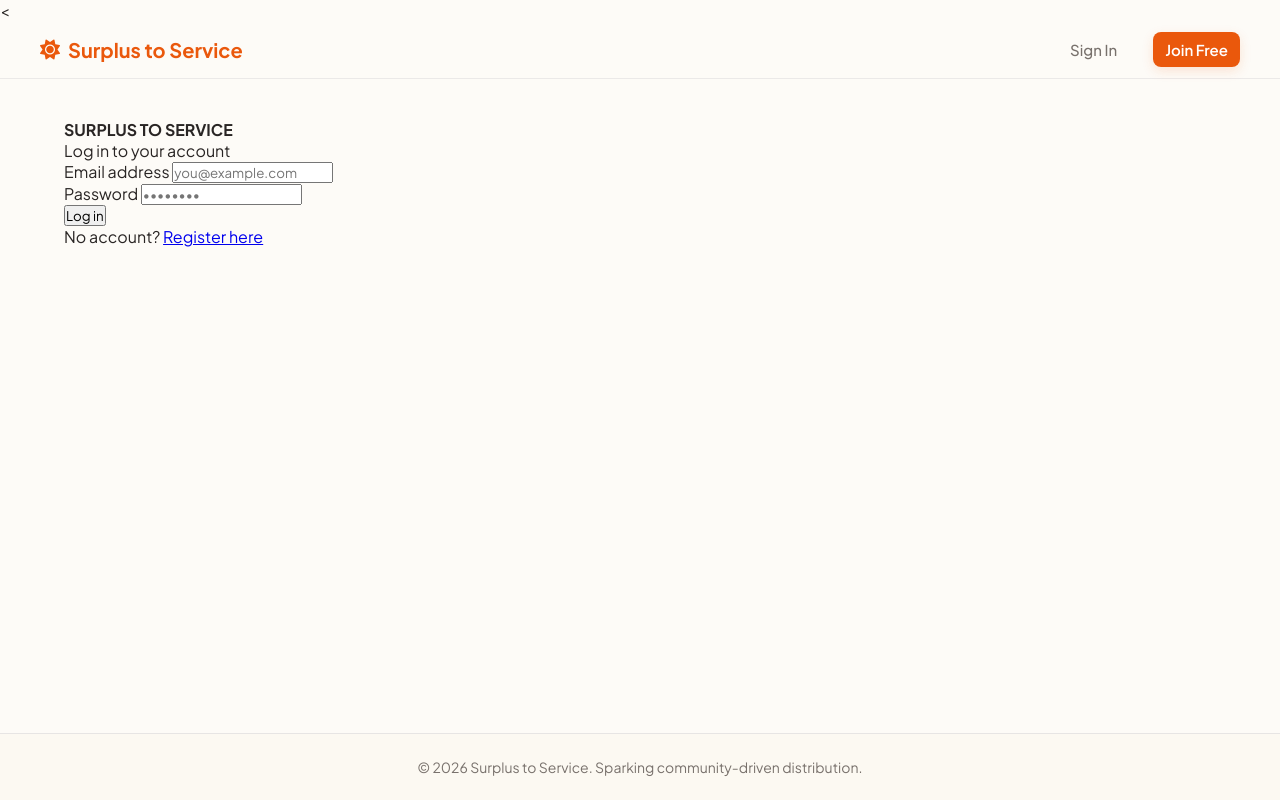
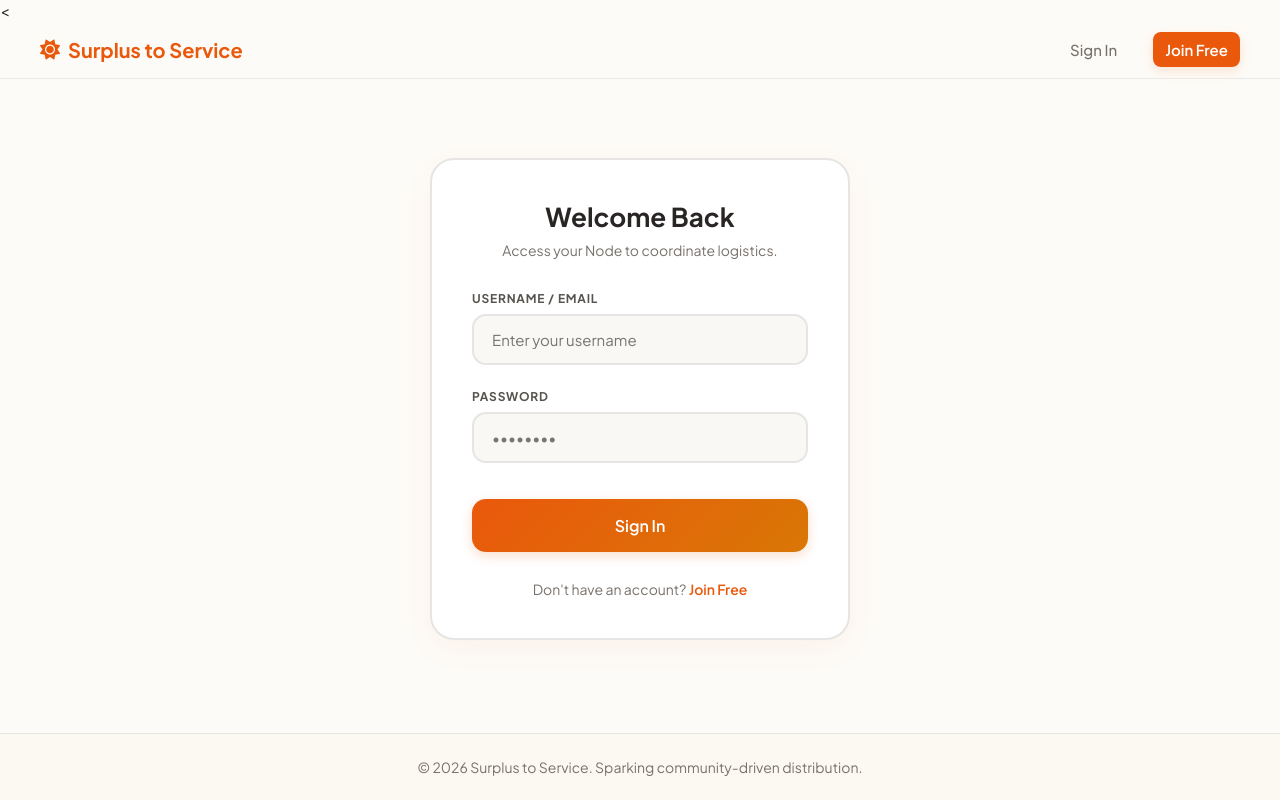
Before and after one commit to smbhargavi25ds-max/SURPLUS-TO-SERVICE, a Flask app: page /login in a window 1280 px wide. Run offline with Flask 3, Linux system fonts and the light colour scheme.

Commit message:
style: deploy interactive focus states and entry transitions to login interface

```diff
--- a/templates/login.html
+++ b/templates/login.html
@@ -1,31 +1,160 @@
-{% extends 'base.html' %}
-{% block title %}— Login{% endblock %}
+{% extends "base.html" %}
+
+{% block title %}Sign In - Surplus to Service{% endblock %}
+
 {% block content %}
-<div class="row justify-content-center mt-5">
-  <div class="col-md-4">
-    <div class="text-center mb-4">
-      <span class="brand-icon-lg"><i class="bi bi-arrow-repeat"></i></span>
-      <h4 class="fw-semibold mt-2">SURPLUS TO SERVICE</h4>
-      <p class="text-muted small">Log in to your account</p>
+<style>
+    /* Keyframe for smooth entry fade-in animation */
+    @keyframes fadeInUp {
+        from {
+            opacity: 0;
+            transform: translateY(20px);
+        }
+        to {
+            opacity: 1;
+            transform: translateY(0);
+        }
+    }
+
+    /* Full-viewport Centering Wrapper */
+    .login-wrapper {
+        display: flex;
+        justify-content: center;
+        align-items: center;
+        min-height: 70vh;
+        width: 100%;
+    }
+
+    /* Centered Login Card with Catchy Slide-up Entry */
+    .login-card {
+        background: white;
+        border: 2px solid #e7e5e4; /* Thicker, defined border */
+        border-radius: 24px;
+        padding: 40px;
+        width: 100%;
+        max-width: 420px;
+        box-shadow: 0 10px 30px rgba(234, 88, 12, 0.05);
+        text-align: center;
+        animation: fadeInUp 0.5s cubic-bezier(0.16, 1, 0.3, 1) both; /* Premium physics animation curve */
+    }
+
+    .login-card h2 {
+        font-size: 26px;
+        color: #292524;
+        font-weight: 700;
+        margin-bottom: 8px;
+    }
+
+    .login-card p {
+        color: #78716c;
+        font-size: 14px;
+        margin-bottom: 32px;
+    }
+
+    /* Form Fields Alignment */
+    .form-group {
+        margin-bottom: 24px;
+        text-align: left;
+    }
+
+    .form-group label {
+        display: block;
+        font-size: 12px;
+        font-weight: 700;
+        color: #57534e;
+        margin-bottom: 8px;
+        text-transform: uppercase;
+        letter-spacing: 0.8px;
+    }
+
+    /* Catchy Form Control with Custom Transitions & Glowing Highlights */
+    .form-control {
+        width: 100%;
+        padding: 14px 18px;
+        border: 2px solid #e7e5e4;
+        border-radius: 14px;
+        font-size: 15px;
+        color: #292524;
+        background-color: #faf8f5;
+        transition: all 0.25s ease-in-out;
+    }
+
+    .form-control:focus {
+        outline: none;
+        border-color: #ea580c;
+        background-color: white;
+        box-shadow: 0 0 0 5px rgba(234, 88, 12, 0.15); /* Soft, glowing golden-orange halo */
+        transform: translateY(-1px); /* Slight interactive lifting movement */
+    }
+
+    /* Premium Accent Button with Dynamic Gradients and Shine physics */
+    .btn-login {
+        width: 100%;
+        background: linear-gradient(135deg, #ea580c 0%, #d97706 100%);
+        color: white;
+        border: none;
+        padding: 16px;
+        border-radius: 14px;
+        font-size: 16px;
+        font-weight: 600;
+        cursor: pointer;
+        transition: all 0.3s cubic-bezier(0.34, 1.56, 0.64, 1);
+        box-shadow: 0 4px 12px rgba(234, 88, 12, 0.2);
+        margin-top: 12px;
+    }
+
+    .btn-login:hover {
+        transform: translateY(-3px); /* Pop up forward slightly */
+        box-shadow: 0 8px 24px rgba(234, 88, 12, 0.35); /* Deeper shadow depth on active cursor hover */
+        letter-spacing: 0.5px; /* Premium letter widening effect */
+    }
+
+    .btn-login:active {
+        transform: translateY(-1px); /* Tactile button press feedback */
+    }
+
+    /* Footer Navigation Links */
+    .login-footer {
+        margin-top: 28px;
+        font-size: 14px;
+        color: #78716c;
+    }
+
+    .login-footer a {
+        color: #ea580c;
+        text-decoration: none;
+        font-weight: 600;
+        transition: color 0.2s ease;
+    }
+
+    .login-footer a:hover {
+        text-decoration: underline;
+        color: #c2410c;
+    }
+</style>
+
+<div class="login-wrapper">
+    <div class="login-card">
+        <h2>Welcome Back</h2>
+        <p>Access your Node to coordinate logistics.</p>
+
+        <form action="{{ url_for('login') }}" method="POST">
+            <div class="form-group">
+                <label for="username">Username / Email</label>
+                <input type="text" id="username" name="username" class="form-control" placeholder="Enter your username" required autocomplete="username">
+            </div>
+
+            <div class="form-group">
+                <label for="password">Password</label>
+                <input type="password" id="password" name="password" class="form-control" placeholder="••••••••" required autocomplete="current-password">
+            </div>
+
+            <button type="submit" class="btn-login">Sign In</button>
+        </form>
+
+        <div class="login-footer">
+            Don't have an account? <a href="{{ url_for('register') }}">Join Free</a>
+        </div>
     </div>
-    <div class="card border-0 shadow-sm">
-      <div class="card-body p-4">
-        <form method="POST">
-          <div class="mb-3">
-            <label class="form-label small fw-medium">Email address</label>
-            <input type="email" name="email" class="form-control" placeholder="you@example.com" required/>
-          </div>
-          <div class="mb-4">
-            <label class="form-label small fw-medium">Password</label>
-            <input type="password" name="password" class="form-control" placeholder="••••••••" required/>
-          </div>
-          <button type="submit" class="btn btn-success w-100">Log in</button>
-        </form>
-      </div>
-    </div>
-    <p class="text-center text-muted small mt-3">
-      No account? <a href="{{ url_for('register') }}" class="text-success">Register here</a>
-    </p>
-  </div>
 </div>
 {% endblock %}
```
